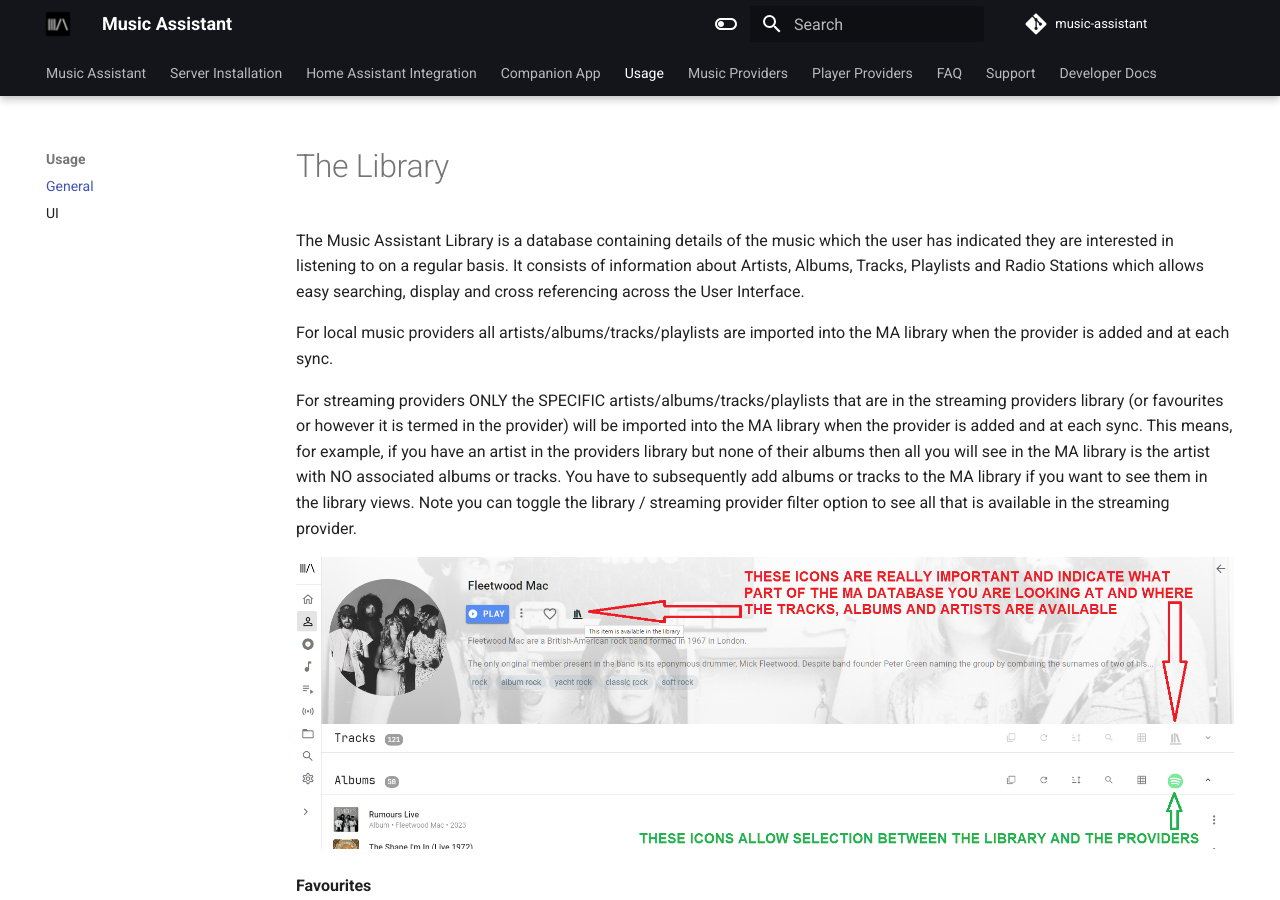
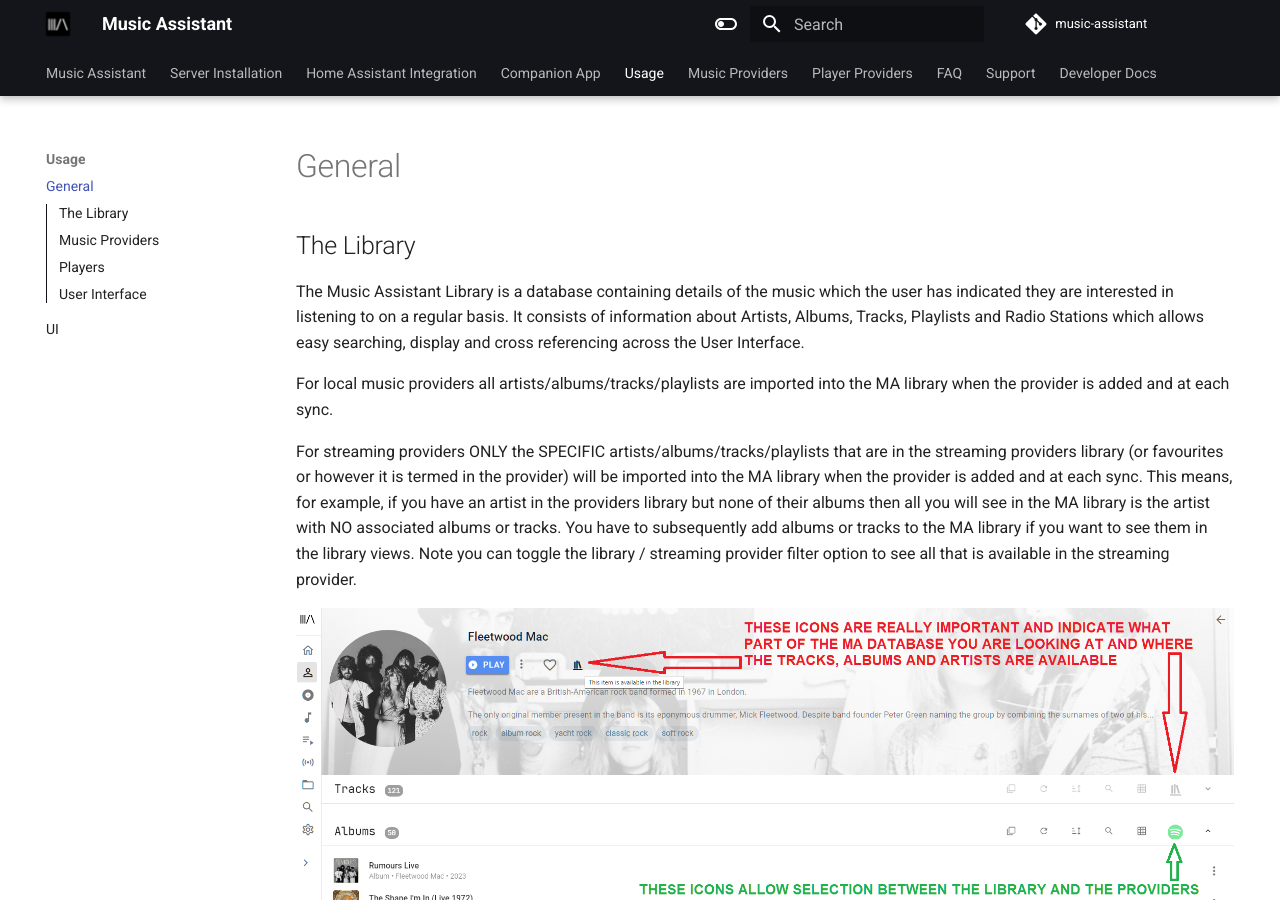
Before and after one commit to pwbriggs/music-assistant.github.io, an MkDocs documentation site: the page built from docs/usage.md, in a window 1280 px wide and 900 px high. Built offline with MkDocs 1.6.1 and Material for MkDocs 9.7.7, drawn with Linux system fonts in a browser that asks for light colours.

Commit message:
Enable TOC on this page

```diff
--- a/docs/usage.md
+++ b/docs/usage.md
@@ -1,4 +1,4 @@
-# The Library
+## The Library
 
 The Music Assistant Library is a database containing details of the music which the user has indicated they are interested in listening to on a regular basis. It consists of information about Artists, Albums, Tracks, Playlists and Radio Stations which allows easy searching, display and cross referencing across the User Interface.
 
@@ -12,7 +12,7 @@
 
 As a further means of filtering the library, items can be marked as a "favourite". This is shown in the UI as a filled heart icon. Items are not favourited by default. You can see all items if you deselect the heart icon in the top menu.
 
-# Music Providers
+## Music Providers
 
 For specific music provider information refer to the relevant section in this document.
 
@@ -21,7 +21,7 @@
 - You have to add providers in order to access your music even if the media is visible to HA.
 - If you remove a provider a cleanup of the database will be done but it takes a little time to complete. If you restart MA or the provider before the cleanup completes the task will be terminated and will not restart.
 
-# Players
+## Players
 
 For specific player provider information refer to the relevant section in this document. Most players are enabled by default and will be automatically diacovered by Music Assistant.
 
@@ -51,6 +51,6 @@
 
 ![Preview image](assets/screenshots/queue3.png)
 
-# User Interface
+## User Interface
 
 See [here](ui.md)
```
